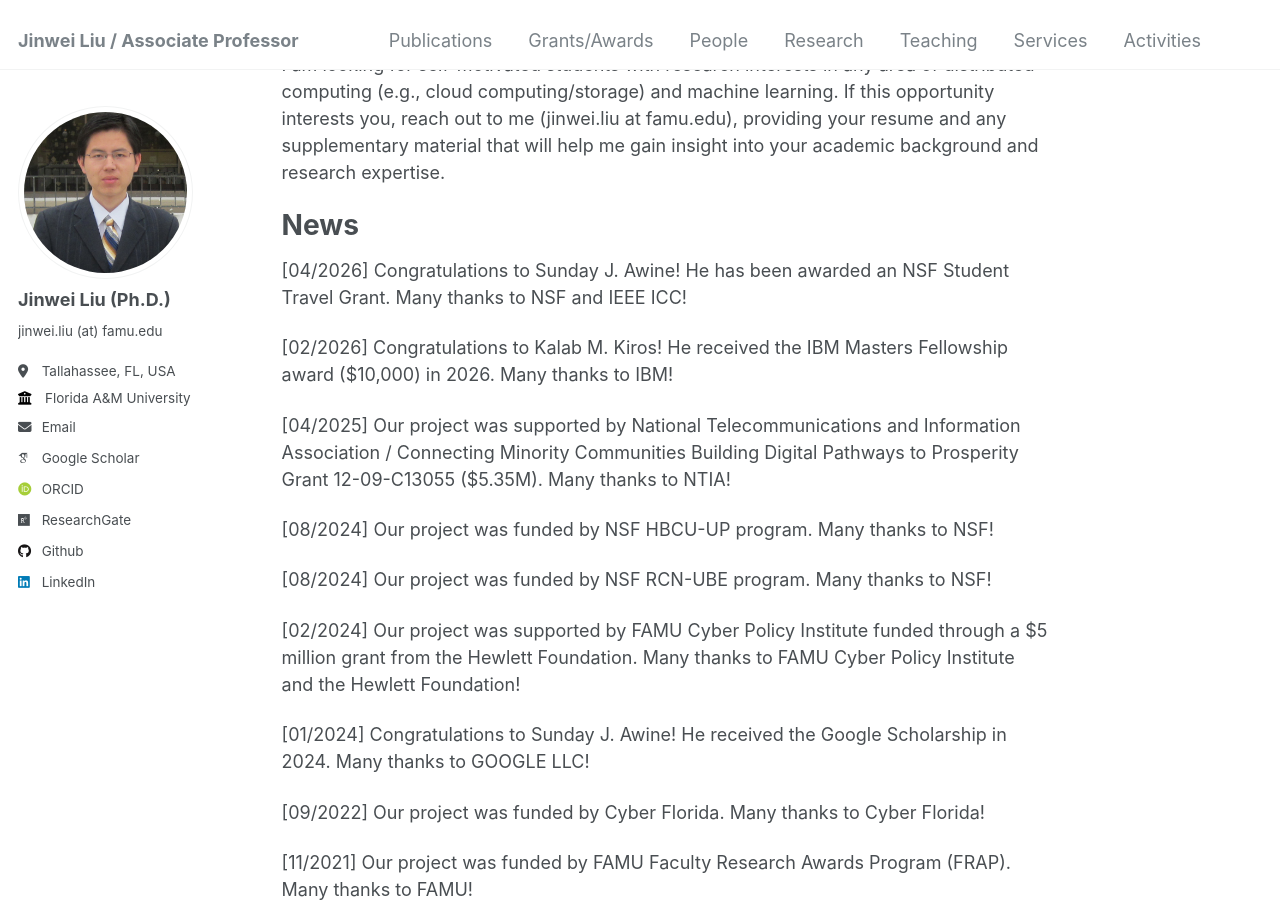
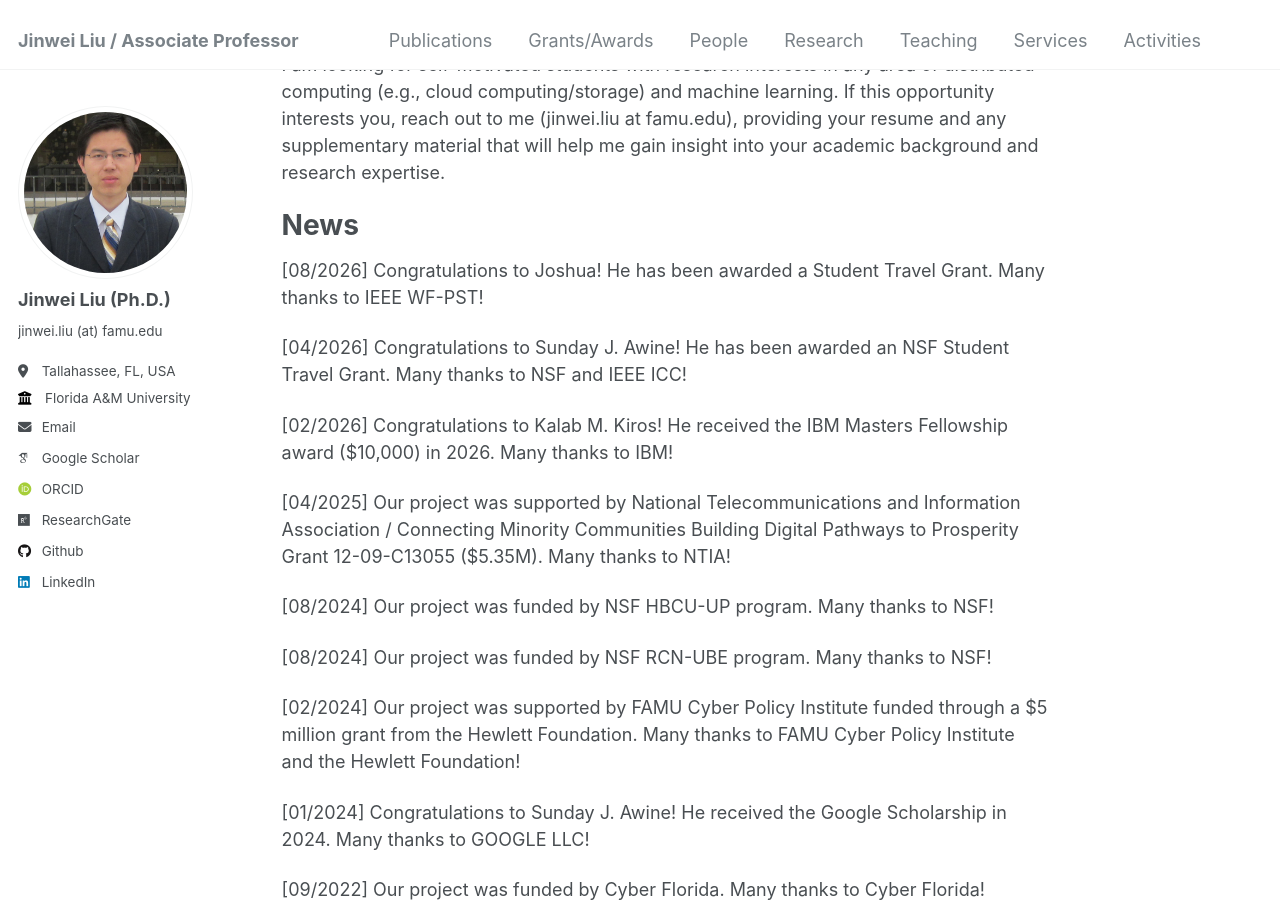
Before and after one commit to jinweiliucu/jinweiliucu.github.io, a Jekyll site: the page built from _pages/about.md, in a window 1280 px wide and 900 px high, scrolled down 834 px. Built offline with Jekyll 4.4.1, drawn with Linux system fonts in a browser that asks for light colours; some web fonts are replaced.

Commit message:
Update about.md

```diff
--- a/_pages/about.md
+++ b/_pages/about.md
@@ -20,6 +20,8 @@ I am looking for self-motivated students with research interests in any area of
 
 News
 ======
+[08/2026] Congratulations to Joshua! He has been awarded a Student Travel Grant. Many thanks to IEEE WF-PST!
+
 [04/2026] Congratulations to Sunday J. Awine! He has been awarded an NSF Student Travel Grant. Many thanks to NSF and IEEE ICC!
 
 [02/2026] Congratulations to Kalab M. Kiros! He received the IBM Masters Fellowship award ($10,000) in 2026. Many thanks to IBM!
```
